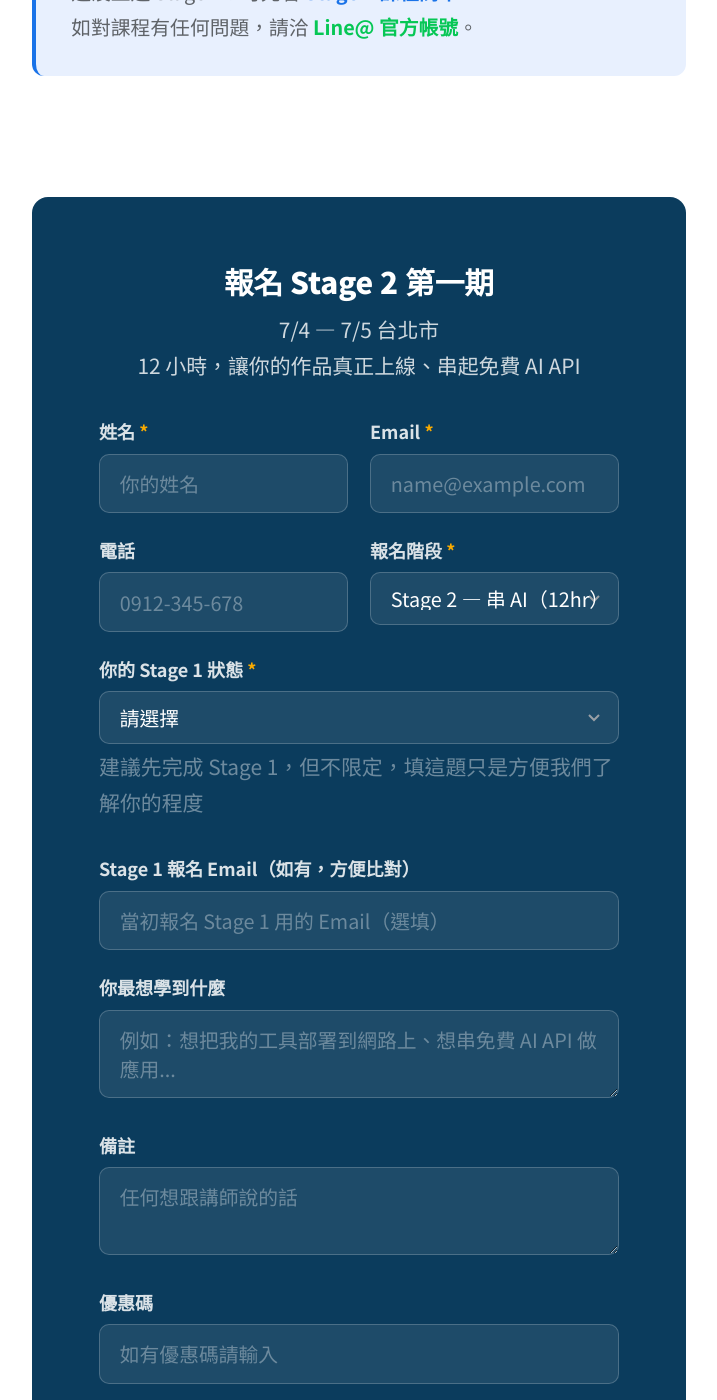
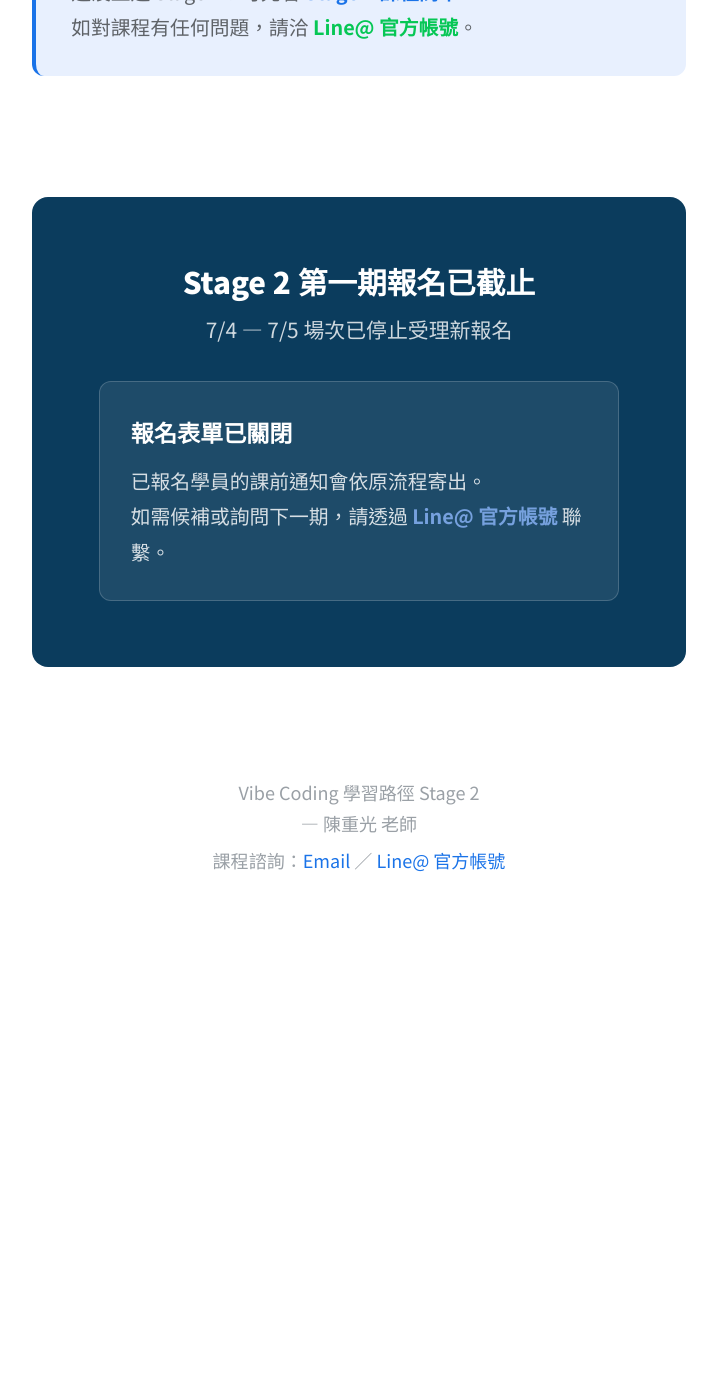
Before and after one commit to ai-cooperation/ai-path, a Jekyll site: the page built from vibe-coding/stage2/index.html, in a window 1280 px wide and 1400 px high, scrolled down 5603 px. Shown: the whole window, without its empty margins (281-998 px from the left). Built offline with Jekyll 4.4.1, drawn with Linux system fonts in a browser that asks for light colours; after the commit the page ends 6589 px from its top, so only the background shows below that.

Commit message:
fix: close stage2 registration

```diff
--- a/vibe-coding/stage2/index.html
+++ b/vibe-coding/stage2/index.html
@@ -133,6 +133,10 @@
 .form-msg{text-align:center;margin-top:1rem;font-size:.9rem;padding:.8rem;border-radius:10px;display:none;}
 .form-msg.success{display:block;background:var(--green-lt);color:var(--green);}
 .form-msg.error{display:block;background:var(--red-lt);color:var(--red);}
+.closed-notice{max-width:520px;margin:1.5rem auto 0;background:rgba(255,255,255,.08);border:1.5px solid rgba(255,255,255,.18);border-radius:12px;padding:1.4rem;text-align:left;}
+.closed-notice h3{color:#fff;font-size:1.05rem;margin-bottom:.5rem;}
+.closed-notice p{margin:0;opacity:.82;font-size:.9rem;line-height:1.8;}
+.closed-notice a{color:#8AB4F8;font-weight:700;text-decoration:none;}
 
 /* ── Feature Grid ── */
 .feature-grid{display:grid;grid-template-columns:repeat(3,1fr);gap:1rem;margin-top:1.2rem;}
@@ -413,115 +417,19 @@
 
 <!-- ══ Registration Form ══ -->
 <div class="cta-section" id="register">
-  <h2>報名 Stage 2 第一期</h2>
-  <p>7/4 — 7/5 台北市<br>12 小時，讓你的作品真正上線、串起免費 AI API</p>
+  <h2>Stage 2 第一期報名已截止</h2>
+  <p>7/4 — 7/5 場次已停止受理新報名</p>
 
-  <form class="reg-form" id="regForm" onsubmit="return submitForm(event)">
-    <div class="form-2col">
-      <div class="form-row">
-        <label>姓名 <span class="required">*</span></label>
-        <input type="text" name="name" required placeholder="你的姓名">
-      </div>
-      <div class="form-row">
-        <label>Email <span class="required">*</span></label>
-        <input type="email" name="email" required placeholder="name@example.com">
-      </div>
-    </div>
-    <div class="form-2col">
-      <div class="form-row">
-        <label>電話</label>
-        <input type="tel" name="phone" placeholder="0912-345-678">
-      </div>
-      <div class="form-row">
-        <label>報名階段 <span class="required">*</span></label>
-        <select name="stage" required>
-          <option value="" disabled selected>請選擇</option>
-          <option value="Stage 2" selected>Stage 2 — 串 AI（12hr）</option>
-        </select>
-      </div>
-    </div>
-    <div class="form-row">
-      <label>你的 Stage 1 狀態 <span class="required">*</span></label>
-      <select name="stage1_status" required>
-        <option value="" disabled selected>請選擇</option>
-        <option value="已完成 Stage 1 第一期">已完成 Stage 1 第一期</option>
-        <option value="未上過 Stage 1，但有 AI 自動化基礎">未上過 Stage 1，但有 AI 自動化基礎</option>
-        <option value="未上過，想直接挑戰 Stage 2">未上過，想直接挑戰 Stage 2</option>
-      </select>
-      <p class="form-hint">建議先完成 Stage 1，但不限定，填這題只是方便我們了解你的程度</p>
-    </div>
-    <div class="form-row">
-      <label>Stage 1 報名 Email（如有，方便比對）</label>
-      <input type="email" name="stage1_email" placeholder="當初報名 Stage 1 用的 Email（選填）">
-    </div>
-    <div class="form-row">
-      <label>你最想學到什麼</label>
-      <textarea name="goal" placeholder="例如：想把我的工具部署到網路上、想串免費 AI API 做應用..."></textarea>
-    </div>
-    <div class="form-row">
-      <label>備註</label>
-      <textarea name="note" placeholder="任何想跟講師說的話"></textarea>
-    </div>
-    <div class="form-row">
-      <label>優惠碼</label>
-      <input type="text" name="promo" placeholder="如有優惠碼請輸入">
-    </div>
-    <button type="submit" class="submit-btn" id="submitBtn">送出報名</button>
-  </form>
-
-  <div class="form-msg" id="formMsg"></div>
+  <div class="closed-notice">
+    <h3>報名表單已關閉</h3>
+    <p>
+      已報名學員的課前通知會依原流程寄出。<br>
+      如需候補或詢問下一期，請透過
+      <a href="https://line.me/R/ti/p/@640tusbi">Line@ 官方帳號</a>
+      聯繫。
+    </p>
+  </div>
 </div>
-
-<script>
-// ⚠️ Stage 2 獨立 GAS — 部署 gas-registration-stage2.js 後，把下面這行換成「新的」部署網址
-//    不要沿用 Stage 1 的網址，兩者寫入不同的試算表。
-const FORM_ACTION = 'https://script.google.com/macros/s/AKfycbzpJutdi46ufvl0v4zfZj0wbOtkQOfqgQpVrBXldAp_wwcJDLtEqK_AD_NFsRnMqtCwpQ/exec';
-
-async function submitForm(e) {
-  e.preventDefault();
-  const btn = document.getElementById('submitBtn');
-  const msg = document.getElementById('formMsg');
-  const form = document.getElementById('regForm');
-
-  msg.className = 'form-msg';
-  msg.style.display = 'none';
-
-  if (!FORM_ACTION) {
-    msg.textContent = '表單尚未設定後端網址，請先部署 Stage 2 的 GAS 並填入 FORM_ACTION';
-    msg.className = 'form-msg error';
-    msg.style.display = 'block';
-    return false;
-  }
-
-  const fd = new FormData(form);
-  const data = Object.fromEntries(fd.entries());
-
-  btn.disabled = true;
-  btn.textContent = '送出中...';
-
-  try {
-    await fetch(FORM_ACTION, {
-      method: 'POST',
-      mode: 'no-cors',
-      body: JSON.stringify(data),
-      headers: { 'Content-Type': 'text/plain' }
-    });
-    msg.innerHTML = '報名成功！請匯款至中國信託（822）277541203704，金額 6,000 元<br>匯款後請透過 <a href="https://line.me/R/ti/p/@640tusbi" style="color:#06C755;font-weight:700;">Line@</a> 或 Email 通知我們，附上帳號後五碼';
-    msg.className = 'form-msg success';
-    msg.style.display = 'block';
-    form.reset();
-  } catch (err) {
-    msg.textContent = '送出時發生錯誤，請稍後再試';
-    msg.className = 'form-msg error';
-    msg.style.display = 'block';
-  } finally {
-    btn.disabled = false;
-    btn.textContent = '送出報名';
-  }
-
-  return false;
-}
-</script>
 
 <!-- ══ Footer ══ -->
 <div class="footer">
```
